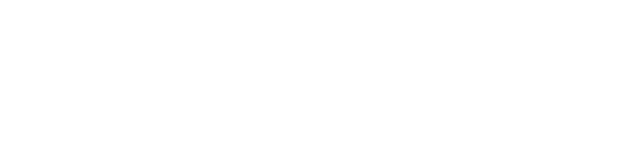
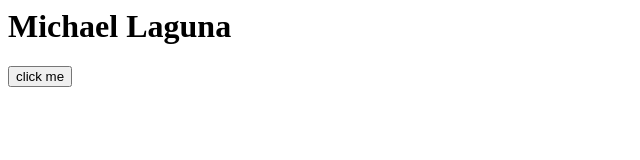
Before and after one commit to Michaelag32/Java-crash-course, a plain HTML site: page index.html in a window 1280 px wide. Shown: the whole page, without its empty margins (0-640 px from the left). Drawn offline with Linux system fonts and the light colour scheme.

Commit message:
wrapped up jv crash course

```diff
--- a/app.js
+++ b/app.js
@@ -75,3 +75,58 @@ let cents = dollars.map ((element) => {
 })
 
 console.log (cents) --------------> long version checked */
+
+/* let dollars = [0, 10, 20]
+
+let cents = []
+
+for (let i = 0; i < dollars.length; i++ ) {
+    cents.push (dollars[i] * 100)
+}
+
+console.log (cents) ----------- HOW TO MAP W/OUT USING MAP METHOD */
+
+
+/*let users = [
+    {
+        username : "michael",
+        email : "mikelagg32@gmail.com",
+        password: 'Michael123',
+        subscriptionStatus: 'Vip',
+        discordId: 'michael001',
+        lessonsCompleted: [0, 1]
+    }
+]
+
+
+
+function register (name, email, password,
+    subscriptionStatus, discordId, lessonsCompleted) {
+        let user = {
+            username: name,
+            email: email,
+            password: password,
+            subscriptionStatus: subscriptionStatus,
+            discordId: discordId,
+            lessonsCompleted: lessonsCompleted
+        }
+        users.push (user);
+}
+
+register ('michael', 'mikelagg32@gmail.com', 'Michael123', 'Vip', 'michael001', [0, 1])
+
+console.log (users)*/
+
+//First way of accessing an element
+
+console.log(document.querySelector ('#title')) ;
+
+//Second way of accessing an element
+
+console.log(document.getElementById('title'));
+
+
+
+function changeTitleToRed () {
+    document.querySelector('h1').style.color = 'red'
+}
--- a/index.html
+++ b/index.html
@@ -4,10 +4,10 @@
     <meta http-equiv="X-UA-Compatible" content="IE=edge">
     <meta name="viewport" content="width=device-width, initial-scale=1.0">
     <title>Document</title>
-    <script src="app.js"></script>
+    <script src="app.js" defer></script>
 </head>
 <body>
-    <section>
-    </section>
+    <h1 id="title">Michael Laguna</h1>
+    <button onclick="changeTitleToRed()">click me</button>
 </body>
 </html>
```
